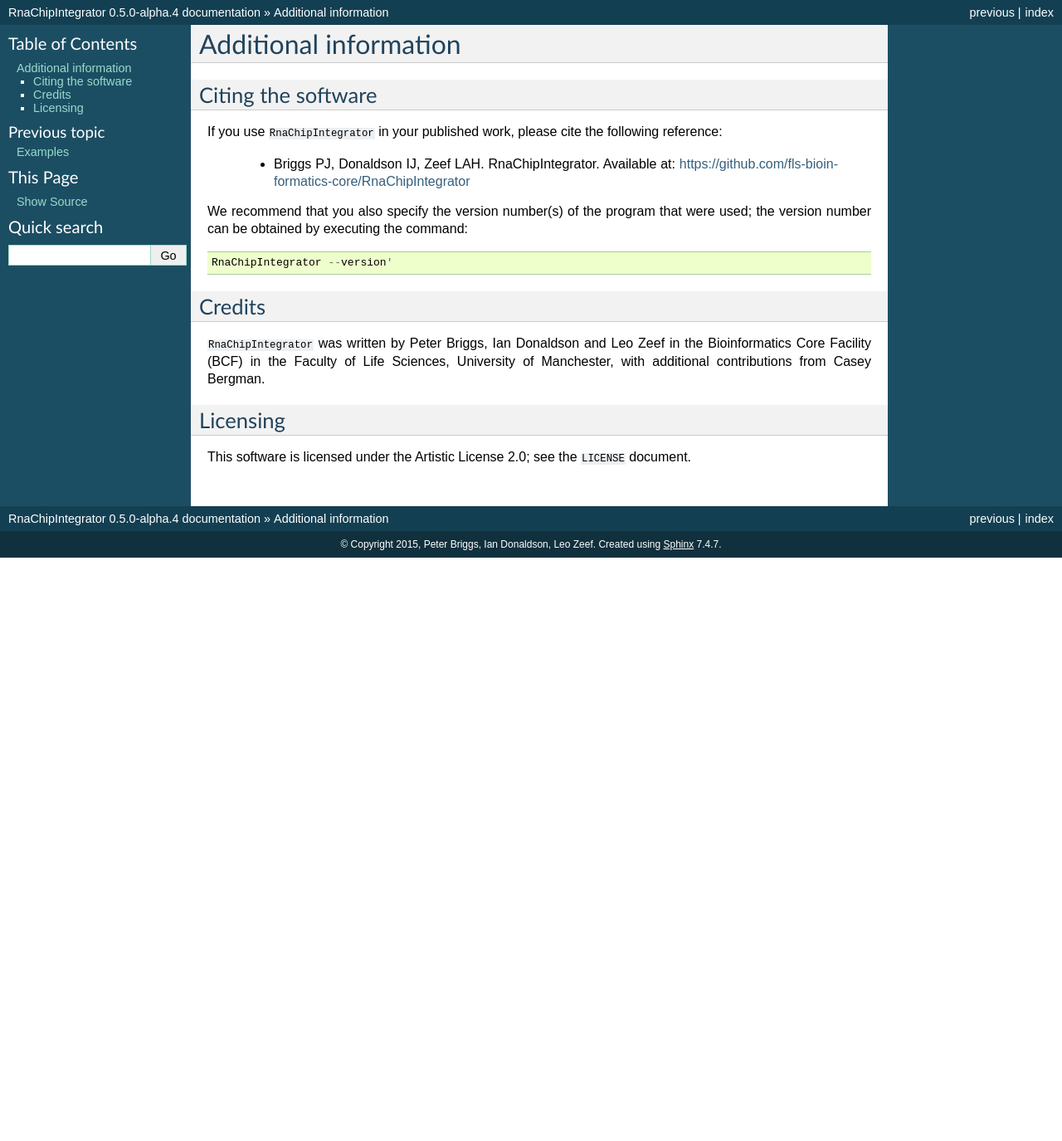
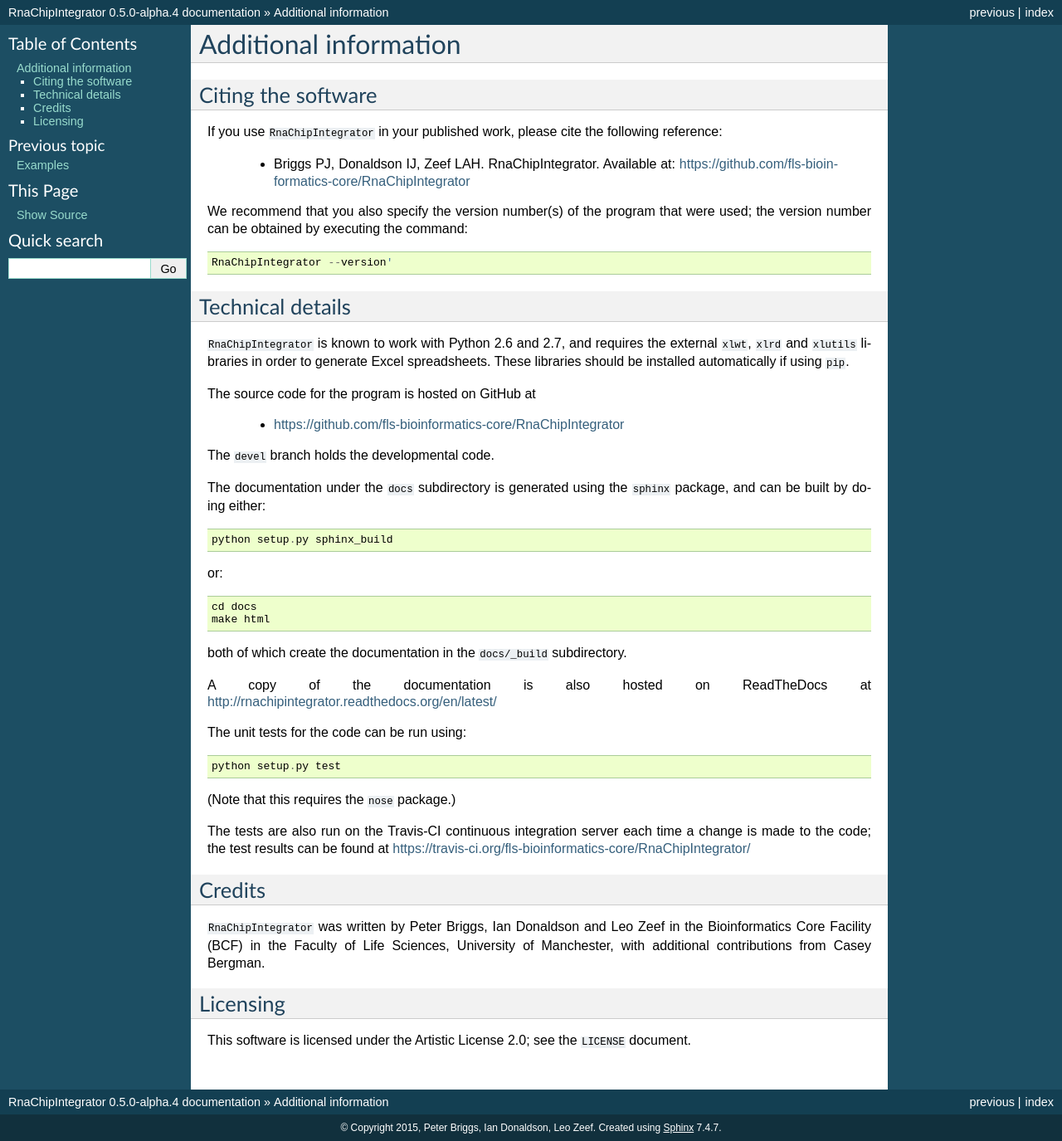
Before and after one commit to fls-bioinformatics-core/RnaChipIntegrator, a Sphinx documentation site: the page built from docs/credits.rst, in a window 1280 px wide. Shown: the whole page at 83% size. Built offline with Sphinx 7.4.7, drawn with Linux system fonts in a browser that asks for light colours; before the commit the page ends 900 px from its top, so only the background shows below that.

Commit message:
Updated "Additional information" documentation to add "Technical details" section.

```diff
--- a/docs/credits.rst
+++ b/docs/credits.rst
@@ -18,6 +18,47 @@
 
     RnaChipIntegrator --version'
 
+Technical details
+-----------------
+
+``RnaChipIntegrator`` is known to work with Python 2.6 and 2.7, and
+requires the external ``xlwt``, ``xlrd`` and ``xlutils`` libraries
+in order to generate Excel spreadsheets. These libraries should be
+installed automatically if using ``pip``.
+
+The source code for the program is hosted on GitHub at
+
+ * https://github.com/fls-bioinformatics-core/RnaChipIntegrator
+
+The ``devel`` branch holds the developmental code.
+
+The documentation under the ``docs`` subdirectory is generated using the
+``sphinx`` package, and can be built by doing either::
+
+    python setup.py sphinx_build
+
+or::
+
+    cd docs
+    make html
+
+both of which create the documentation in the ``docs/_build``
+subdirectory.
+
+A copy of the documentation is also hosted on ReadTheDocs at
+http://rnachipintegrator.readthedocs.org/en/latest/
+
+The unit tests for the code can be run using::
+
+    python setup.py test
+
+(Note that this requires the ``nose`` package.)
+
+The tests are also run on the Travis-CI continuous integration
+server each time a change is made to the code; the test results
+can be found at
+https://travis-ci.org/fls-bioinformatics-core/RnaChipIntegrator/
+
 
 Credits
 -------
```
